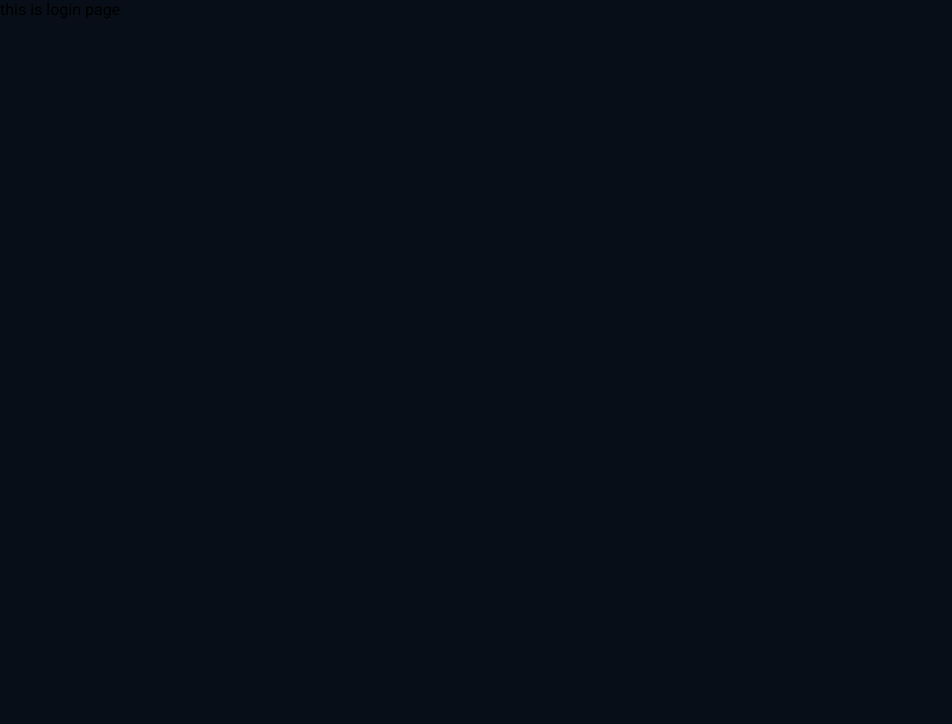
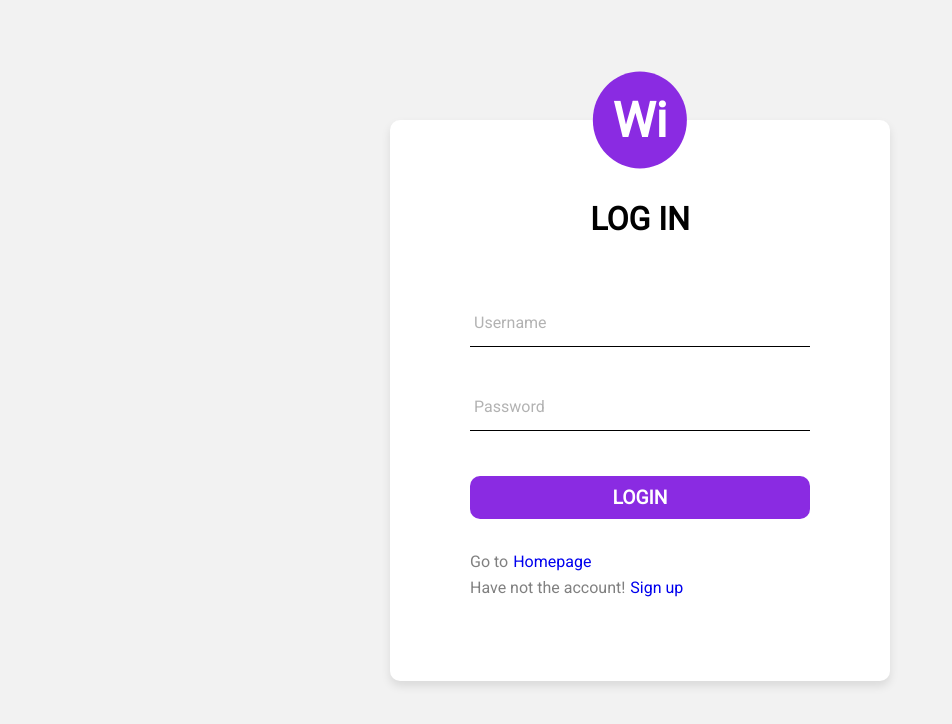
Before and after one commit to michhthuynh/with-me-app-fe, a React (Create React App) app: page /auth/login in a window 1280 px wide. Shown: the top 724 px of the page, without its empty margins (0-952 px from the left). Built offline with nearby package versions, Linux system fonts and the light colour scheme.

Commit message:
update login form

```diff
--- a/package.json
+++ b/package.json
@@ -9,6 +9,7 @@
     "@testing-library/jest-dom": "^4.2.4",
     "@testing-library/react": "^9.5.0",
     "@testing-library/user-event": "^7.2.1",
+    "formik": "^2.2.1",
     "node-sass": "^4.14.1",
     "react": "^16.13.1",
     "react-dom": "^16.13.1",
--- a/src/components/LoginForm/LoginForm.scss
+++ b/src/components/LoginForm/LoginForm.scss
@@ -0,0 +1,112 @@
+.login-wrapper {
+    display: flex;
+    justify-content: center;
+    align-items: center;
+    flex-wrap: wrap;
+    min-height: 100vh;
+    background-color: #f2f2f2;
+    padding: 100px 0;
+    .login-form {
+        box-shadow: 0 5px 10px 0px rgba(0, 0, 0, 0.1);
+        position: relative;
+        background-color: white;
+        * {
+            background-color: white;
+        }
+        width: 500px;
+        padding: 80px 80px;
+        border-radius: 10px;
+        display: flex;
+        flex-direction: column;
+        justify-content: center;
+        &__title {
+            span {
+                font-size: 2rem;
+                font-weight: 800;
+            }
+            .logo {
+                position: absolute;
+                top: 0px;
+                left: 50%;
+                transform: translate(-50%, -50%);
+                font-size: 3rem;
+                font-weight: 800;
+                color: white;
+                background-color: blueviolet;
+                padding: 20px;
+                border-radius: 50%;
+            }
+            text-align: center;
+        }
+        &__login {
+            margin-top: 50px;
+            width: 100%;
+            display: flex;
+            flex-direction: column;
+            justify-content: center;
+            align-items: center;
+            .form-group {
+                margin: 25px 10px;
+                font-size: 1.2rem;
+                width: 100%;
+                position: relative;
+                input {
+                    width: 100%;
+                    outline: none;
+                    font-size: 1.2rem;
+                    padding: 5px 10px;
+                    border: none;
+                    border-bottom: 1px solid black;
+                    transition: all 0.3s linear;
+                }
+                label {
+                    position: absolute;
+                    color: rgba($color: #000000, $alpha: 0.3);
+                    pointer-events: none;
+                    font-size: 1rem;
+                    top: 0;
+                    left: 4px;
+                    transition: all 0.3s linear;
+                }
+
+                input:focus,
+                input:valid {
+                    border-bottom: 1.5px solid blueviolet;
+                    & + label {
+                        top: -18px;
+                        font-size: 0.9rem;
+                        left: -5px;
+                        color: blueviolet;
+                    }
+                }
+            }
+            button {
+                margin-top: 20px;
+                text-transform: uppercase;
+                width: 100%;
+                font-size: 1.2rem;
+                padding: 10px 0;
+                font-weight: 600;
+                border: none;
+                color: white;
+                background-color: blueviolet;
+                border-radius: 10px;
+                cursor: pointer;
+            }
+        }
+        &__another {
+            margin-top: 30px;
+            div {
+                color: gray;
+                line-height: 1rem;
+                padding: 5px 0;
+                span {
+                    margin-left: 5px;
+                    a {
+                        text-decoration: none;
+                    }
+                }
+            }
+        }
+    }
+}
--- a/src/components/LoginForm/index.jsx
+++ b/src/components/LoginForm/index.jsx
@@ -1,30 +1,45 @@
 import React from 'react';
 import { faHome } from "@fortawesome/free-solid-svg-icons";
 import { FontAwesomeIcon } from "@fortawesome/react-fontawesome";
+import './LoginForm.scss'
+import logo from '../../assets/logo-violet.png'
+import { NavLink } from 'react-router-dom';
 
 function LoginForm(props) {
     return (
-        <div className="login-form">
-            <div className="login-form__top">
-                <p className="login-form__top__title">You can sign in by</p>
-                <button className="login-form__top__button">
-                    <FontAwesomeIcon icon={faHome} />
-                </button>
-            </div>
-            <div className="login-form__main">
-                <div className="login-form__main__title">
-
-                </div>
-                <div className="login-form__main__logo">
-
-                </div>
-                <div className="login-form__main_form">
-                    <div className="form-group">
-                        <label t></label>
-                    </div>
+        <form className="login-form">
+            <div className="login-form__title">
+                <span>LOG IN</span>
+                <div className="logo">
+                    Wi
                 </div>
             </div>
-        </div>
+            <div className="login-form__login">
+                <div className="form-group">
+                    <input type="text" id="username" name="username" required />
+                    <label htmlFor="username">Username</label>
+                </div>
+                <div className="form-group">
+                    <input type="password" id="password" name="password" required />
+                    <label htmlFor="password">Password</label>
+                </div>
+                <button type="submit">Login</button>
+            </div>
+            <div className="login-form__another">
+                <div>
+                    Go to
+                    <span>
+                        <NavLink to="/">Homepage</NavLink>
+                    </span>
+                </div>
+                <div>
+                    Have not the account!
+                    <span>
+                        <NavLink to="/account/register">Sign up</NavLink>
+                    </span>
+                </div>
+            </div>
+        </form>
     );
 }
 
--- a/src/components/TopBar/index.jsx
+++ b/src/components/TopBar/index.jsx
@@ -23,6 +23,7 @@ function TopBar(props) {
     const inputRef = useRef()
 
     const [isHiddenInput, setIsHiddenInput] = useState(true)
+    const [isShowUserInfo, setIsShowUserInfo] = useState(false)
     console.log(username)
 
     useEffect(() => {
@@ -37,6 +38,10 @@ function TopBar(props) {
 
     const handleBlur = () => {
         setIsHiddenInput(true)
+    }
+
+    const handleShowUserInfo = () => {
+        setIsShowUserInfo(!isShowUserInfo)
     }
 
     return (
@@ -67,15 +72,15 @@ function TopBar(props) {
                         }
                     </li>
                     <li>
-                        <NavLink to="/">
+                        <NavLink to="/account/vip">
                             <FontAwesomeIcon icon={faVial} />
                         </NavLink>
                     </li>
                     <li style={{ position: "relative" }}>
-                        <NavLink to="/">
+                        <button onClick={handleShowUserInfo}>
                             <FontAwesomeIcon icon={faUser} />
-                        </NavLink>
-                        <UserInfo username="test" isLogin={false} />
+                        </button>
+                        <UserInfo username="test" display={isShowUserInfo} isLogin={false} />
                     </li>
                 </ul>
             </div>
--- a/src/components/UserInfo/UserInfo.scss
+++ b/src/components/UserInfo/UserInfo.scss
@@ -1,9 +1,14 @@
 .user-info {
+    opacity: 0;
+    z-index: -1000;
     right: 0px;
     top: 50px;
     position: absolute;
     width: 230px;
     border: 1px solid rgb(51, 51, 51);
+    padding: 5px;
+    border-radius: 5px;
+    transition: all 0.5s ease;
     .user-info__user {
         margin: 0;
         background-color: rgb(8, 14, 23);
@@ -15,6 +20,13 @@
             width: 100%;
             padding: 10px 20px;
             margin: 0;
+            div {
+                color: white;
+            }
+            span {
+                color: white;
+                margin-right: 10px;
+            }
             a {
                 text-decoration: none;
                 color: white;
@@ -32,6 +44,20 @@
         justify-content: space-around;
         li {
             margin: 0;
+            height: 100%;
+            display: flex;
+            padding: 25px 10px;
+            a {
+                padding: 10px 20px;
+                border: 1px solid yellow;
+                border-radius: 5px;
+                background-image: linear-gradient(90deg, rgb(218, 158, 28) 0px, rgb(236, 189, 87) 100%);
+                text-decoration: none;
+            }
         }
     }
 }
+.display {
+    opacity: 1;
+    z-index: 1000;
+}
--- a/src/components/UserInfo/index.jsx
+++ b/src/components/UserInfo/index.jsx
@@ -2,40 +2,46 @@ import React from 'react';
 import PropTypes from 'prop-types';
 import './UserInfo.scss'
 import { NavLink } from 'react-router-dom';
+import { FontAwesomeIcon } from '@fortawesome/react-fontawesome';
+import { faCog, faSignOutAlt } from '@fortawesome/free-solid-svg-icons';
 
 UserInfo.propTypes = {
     isLogin: PropTypes.bool.isRequired,
+    display: PropTypes.bool.isRequired,
     username: PropTypes.string
 };
 
 UserInfo.defaultProps = {
+    display: false,
     isLogin: false,
     username: ''
 }
 
 function UserInfo(props) {
-    const { isLogin, username } = props
+    const { isLogin, username, display } = props
     return (
-        <div className="user-info">
+        <div className={display ? "user-info display" : "user-info"}>
             {
                 isLogin ?
                     <ul className="user-info__user">
                         <li>
-                            <NavLink to="">Hoang Thanh Huynh</NavLink>
+                            <div>Hoang Thanh Huynh</div>
                         </li>
                         <li>
-                            <NavLink to="">settings</NavLink>
+                            <span><FontAwesomeIcon icon={faCog} /></span>
+                            <NavLink to="/account">settings</NavLink>
                         </li>
                         <li>
-                            <NavLink to="">Logout</NavLink>
+                            <span><FontAwesomeIcon icon={faSignOutAlt} /></span>
+                            <NavLink to="/auth/logout">Logout</NavLink>
                         </li>
                     </ul> :
                     <ul className="user-info__login">
                         <li>
-                            <NavLink to="">Sign in</NavLink>
+                            <NavLink to="/account/register">Sign in</NavLink>
                         </li>
                         <li>
-                            <NavLink to="">Login</NavLink>
+                            <NavLink to="auth/login">Login</NavLink>
                         </li>
                     </ul>
             }
--- a/src/pages/LoginPage.jsx
+++ b/src/pages/LoginPage.jsx
@@ -1,11 +1,12 @@
 import React from 'react';
 import PropTypes from 'prop-types';
 import TopBar from '../components/TopBar';
+import LoginForm from '../components/LoginForm';
 
 function LoginPage(props) {
     return (
-        <div>
-            this is login page
+        <div className="login-wrapper">
+            <LoginForm />
         </div>
     );
 }
```
Also changed, not shown: 1 other file (tests, documents, lock files or other folders).
